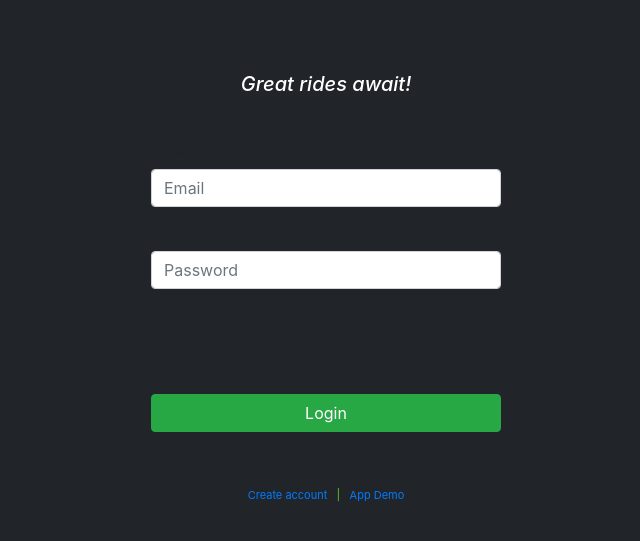
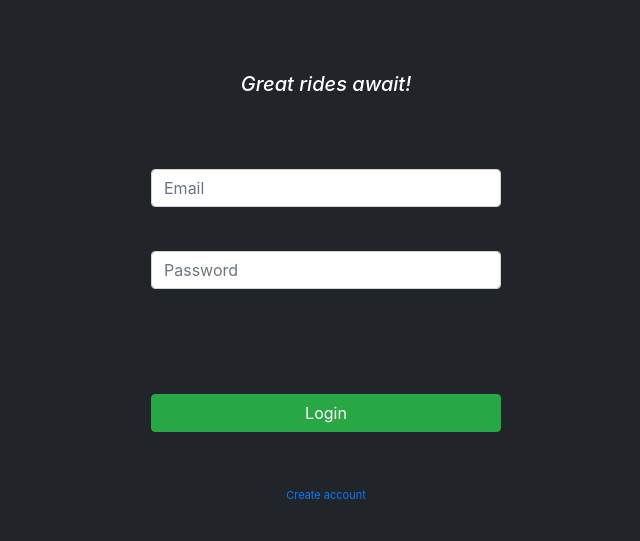
Before and after one commit to tiffcrockett/roadroutes, a website: page public/login.html in a window 1280 px wide. Shown: the part 87-628 px from the top of the page, without its empty margins (314-954 px from the left). Drawn offline with nearby package versions, Linux system fonts and the light colour scheme.

Commit message:
Update login.html

```diff
--- a/public/login.html
+++ b/public/login.html
@@ -29,7 +29,7 @@
             <button type="submit" class="btn btn-success btn-md btn-block">Login</button>
           </form>
           <br />
-          <p id="message"><a href="/">Create account</a>&nbsp;&nbsp;&nbsp;|&nbsp;&nbsp;<a href="#"> App Demo</a></p>
+          <p id="message" class="text-center"><a href="/">Create account</a></p>
         </div>
       </div>
     </div>
```
